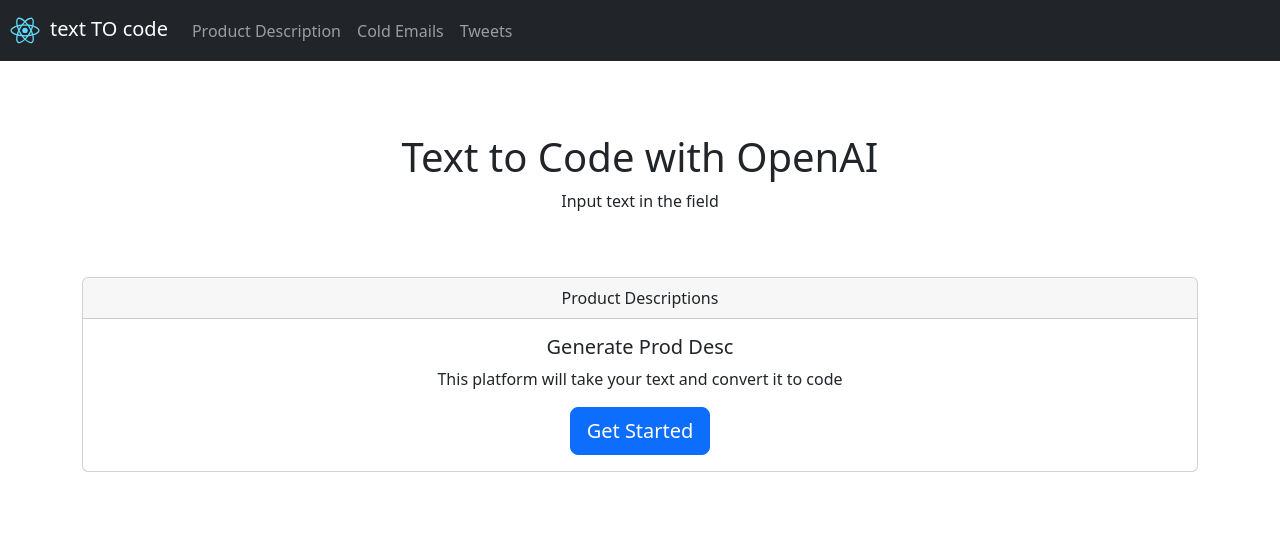
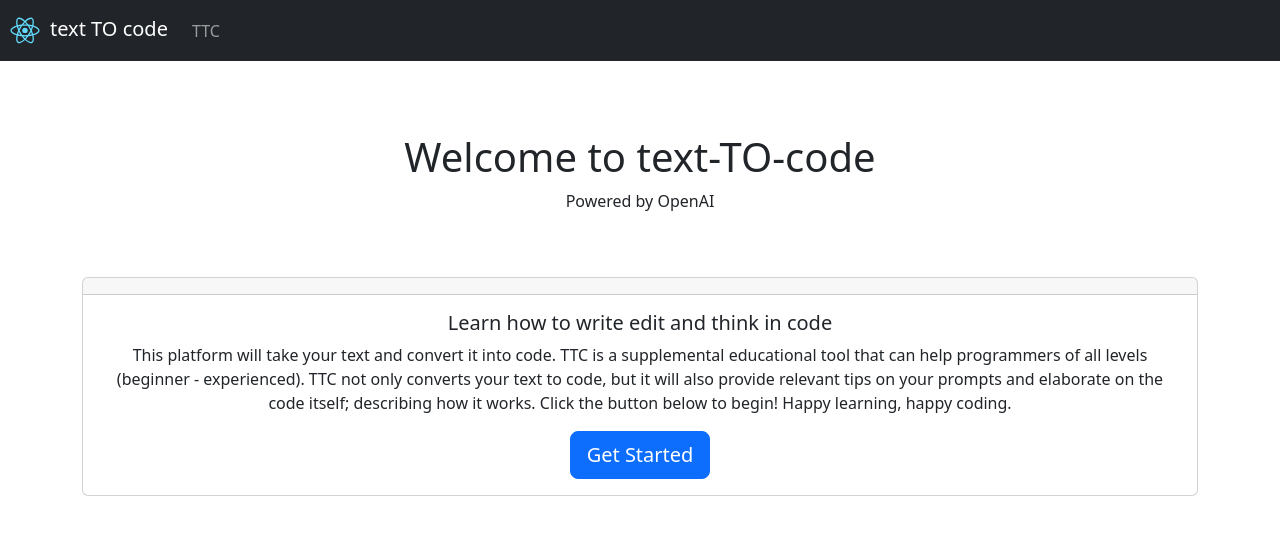
Before and after one commit to Marshall-Artz/4901-Project, a React (Create React App) app in the folder ttc/: page / in a window 1280 px wide. Shown: the top 534 px of the page. Built offline with nearby package versions, Linux system fonts and the light colour scheme.

Commit message:
Removed nonesense

```diff
--- a/ttc/src/App.js
+++ b/ttc/src/App.js
@@ -1,11 +1,9 @@
 import React from 'react';
 import './App.css';
 
-import ColdEmails from './components/ColdEmails';
 import Home from './components/Home';
 import Navigation from './components/navigation';
 import ProductDescription from './components/ProductDescription';
-import Tweets from './components/Tweets';
 import { BrowserRouter as Router, Routes, Route } from 'react-router-dom';
 
 function App() {
@@ -16,8 +14,6 @@
           <Routes>
             <Route path="/" exact element= {<Home/>}/>
             <Route path="/products-description" exact element= {<ProductDescription/>} />
-            <Route path="/cold-emails" exact element= {<ColdEmails/>} />
-            <Route path="/products-description" exact element= {<ProductDescription/>} />
           </Routes>
       </div>
     </Router>
--- a/ttc/src/components/ColdEmails.js
+++ /dev/null
@@ -1,14 +0,0 @@
-import React from "react"
-import { Component } from "react"
-
-class ColdEmails extends Component{
-    render() {
-        return (
-            <div>
-                <h1>This is the ColdEmails page</h1>
-            </div>
-        )
-    }
-}
-
-export default ColdEmails
--- a/ttc/src/components/Home.js
+++ b/ttc/src/components/Home.js
@@ -16,16 +16,15 @@
                     </Carousel>
                     <br/>
                     <br/>
-                    <h1>Text to Code with OpenAI</h1>
-                    <p>Input text in the field</p>
+                    <h1>Welcome to text-TO-code</h1>
+                    <p>Powered by OpenAI</p>
                     <br/>
                     <br/>
                     <Row>
                         <Col>
                             <Display
-                            header = "Product Descriptions"
-                            title = "Generate Prod Desc"
-                            text = "This platform will take your text and convert it to code"
+                            title = "Learn how to write edit and think in code"
+                            text = "This platform will take your text and convert it into code. TTC is a supplemental educational tool that can help programmers of all levels (beginner - experienced). TTC not only converts your text to code, but it will also provide relevant tips on your prompts and elaborate on the code itself; describing how it works. Click the button below to begin! Happy learning, happy coding."
                             theLink = "/products-description" />
                         </Col>
                     </Row>
--- a/ttc/src/components/ProductDescription.js
+++ b/ttc/src/components/ProductDescription.js
@@ -9,8 +9,8 @@
     super();
     this.state = {
       model: "text-babbage-001",
-      heading: "The Response From The AI Will Be Shown Here",
-      response: "... awaiting response ...",
+      heading: "AI Output shown below",
+      response: "... awaiting input ...",
       aiActivated: false, // track whether AI has been activated
       showRerunButton: false // track whether to show the 'rerun' button
     };
@@ -30,7 +30,7 @@
     console.log(formDataObj.productName);
 
     const configuration = new Configuration({
-      apiKey: "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",
+      apiKey: "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",
     });
     const openai = new OpenAIApi(configuration);
 
@@ -93,7 +93,7 @@
             <Form.Group className="mb-3" controlId="formBasicEmail">
               <Form.Label>Insert TEXT you would like to convert to CODE</Form.Label>
               <Form.Control type="text" name="productName" placeholder="Enter Text" />
-              <Form.Text className="text-muted">Enter specific text below</Form.Text>
+              <Form.Text className="text-muted">You can be as simple / detailed as you like!</Form.Text>
             </Form.Group>
             <Button variant="primary" size="lg" type="submit">
               Launch AI
--- a/ttc/src/components/Tweets.js
+++ /dev/null
@@ -1,14 +0,0 @@
-import React from "react"
-import { Component } from "react"
-
-class Tweets extends Component{
-    render() {
-        return (
-            <div>
-                <h1>This is the Tweets page</h1>
-            </div>
-        )
-    }
-}
-
-export default Tweets
--- a/ttc/src/components/navigation.js
+++ b/ttc/src/components/navigation.js
@@ -22,9 +22,7 @@
 
                     <Navbar.Collapse>
                         <Nav>
-                            <Nav.Link href="products-description"> Product Description </Nav.Link>
-                            <Nav.Link href="cold-emails"> Cold Emails </Nav.Link>
-                            <Nav.Link href="products-description"> Tweets </Nav.Link>
+                            <Nav.Link href="products-description"> TTC </Nav.Link>
                         </Nav>
                     </Navbar.Collapse>
 
```
